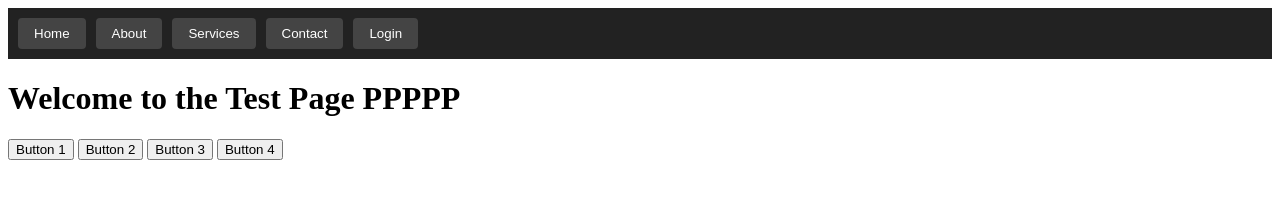
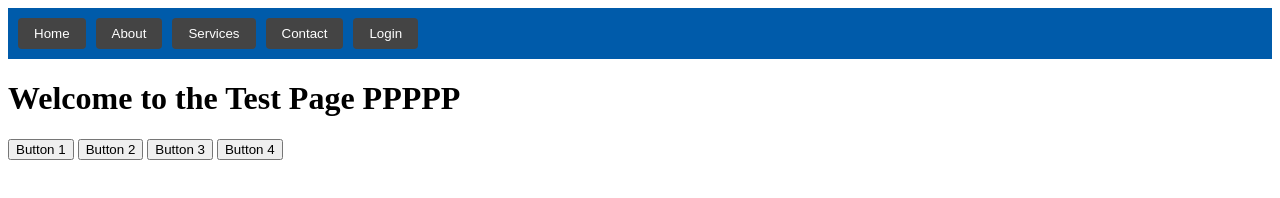
Before and after one commit to w1llim/hidalgo-stars, a plain HTML site: page index.html in a window 1280 px wide. Drawn offline with Linux system fonts and the light colour scheme.

Commit message:
different colorus

```diff
--- a/styles.css
+++ b/styles.css
@@ -1,6 +1,6 @@
 .home-bar {
     display: flex;
-    background-color: #222;
+    background-color: #005baa;
     padding: 10px;
     align-items: center;
 }
```
